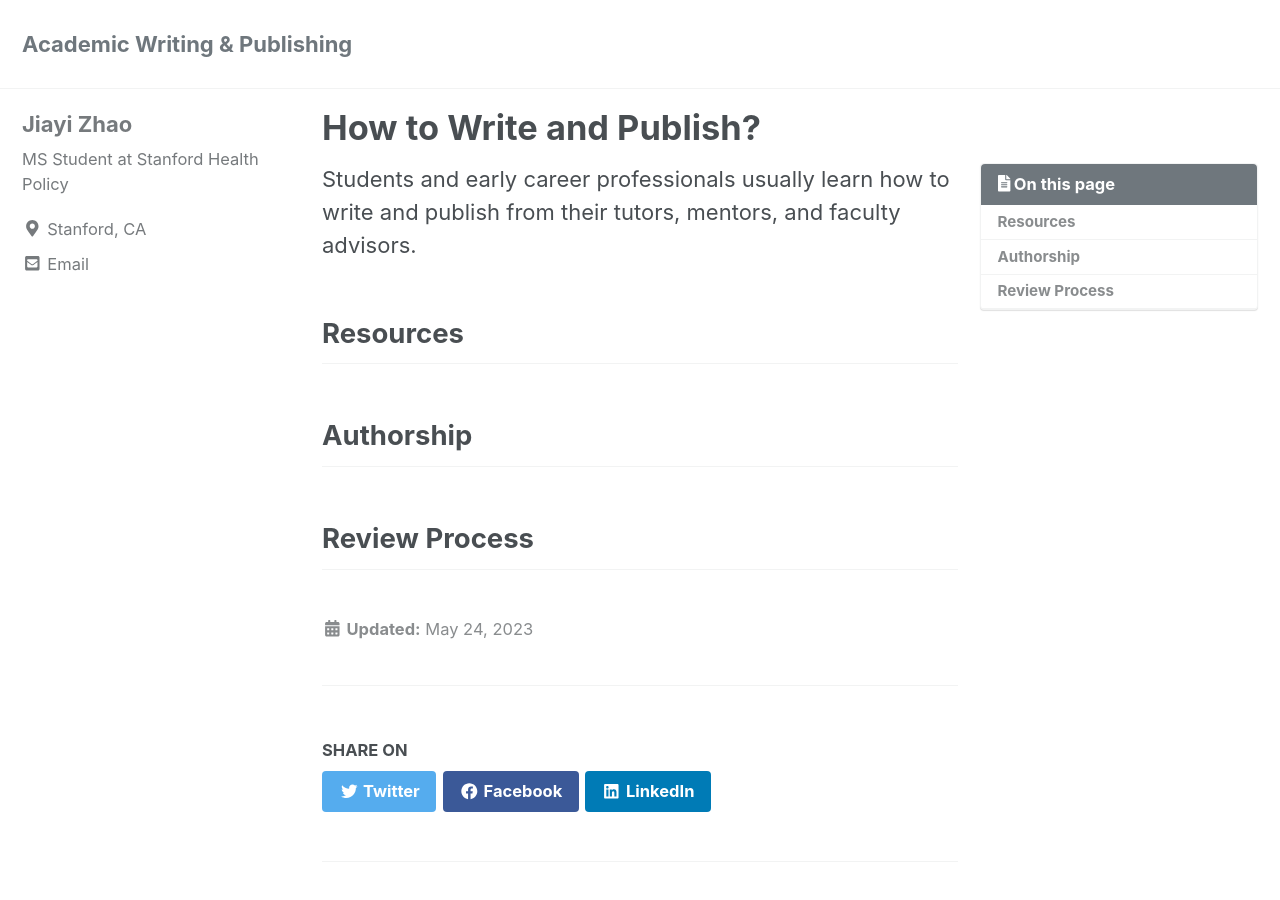
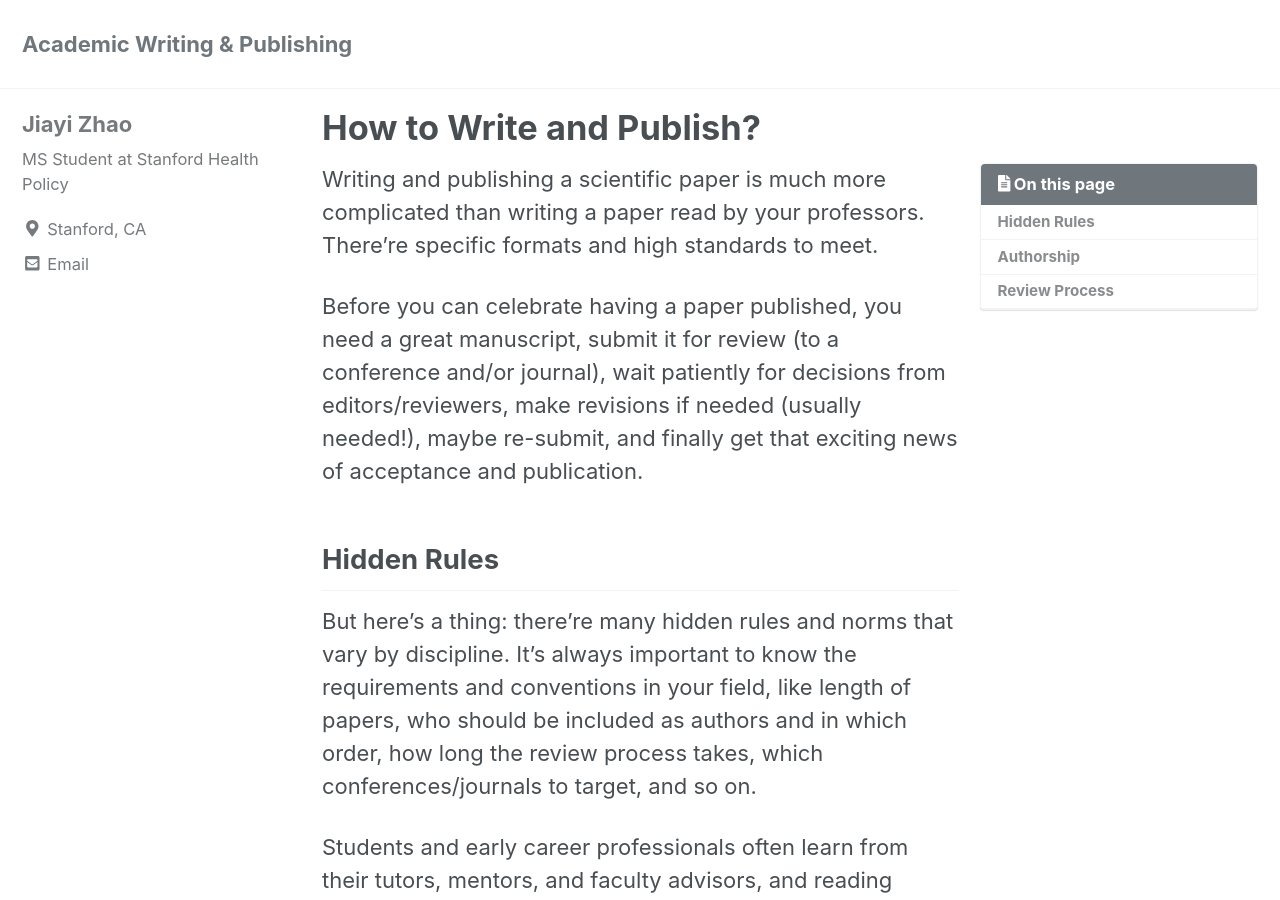
Before and after one commit to maryzhao0111/255_project, a Jekyll site: the page built from _posts/2023-05-24-d-publish.md, in a window 1280 px wide and 900 px high. Built offline with Jekyll 4.4.1, drawn with Linux system fonts in a browser that asks for light colours; cached includes are drawn as plain includes; nearby versions of some CDN libraries; a script that is not in the unit is left out; some of the changed text lies outside the part shown.

Commit message:
Update 2023-05-24-d-publish.md

```diff
--- a/_posts/2023-05-24-d-publish.md
+++ b/_posts/2023-05-24-d-publish.md
@@ -8,10 +8,26 @@ toc: true
 toc_sticky: true
 ---
 
-Students and early career professionals usually learn how to write and publish from their tutors, mentors, and faculty advisors.
+Writing and publishing a scientific paper is much more complicated than writing a paper read by your professors. There're specific formats and high standards to meet.
 
-## Resources
+Before you can celebrate having a paper published, you need a great manuscript, submit it for review (to a conference and/or journal), wait patiently for decisions from editors/reviewers, make revisions if needed (usually needed!), maybe re-submit, and finally get that exciting news of acceptance and publication.
+
+## Hidden Rules
+
+But here’s a thing: there're many hidden rules and norms that vary by discipline. It’s always important to know the requirements and conventions in your field, like length of papers, who should be included as authors and in which order, how long the review process takes, which conferences/journals to target, and so on.
+
+Students and early career professionals often learn from their tutors, mentors, and faculty advisors, and reading publications in your field, particularly papers in your target journal(s) helps too.
 
 ## Authorship
 
+Authorship can be tricky, not as imagined, especially for people in the early stages of their career.
+
+Not everyone who contributes will be listed as an author. Some with smaller contributions are only thanked in the acknowledgements. There might also be strict limits on the number of authors, leading to tough decisions. And ordering authors can be challenging and sometimes leads to unintended effects. For instance, authors are typically listed alphabetically in the field of Economics. People with last names like *Aaron* have advantages over people like me with last names like *Zhao*.
+
 ## Review Process
+
+**Reviews can take weeks, months, or even years.** There can be multiple rounds of review, and many editors and reviewers are involved.
+
+After a manuscript is submitted, it's not directly sent to reviewers. First, administrative editors will check for compliance with submission requirements. Then, the manuscript goes to Editor-in-Chief for a decision, which is called *“desk reject”*. In fact, many manuscripts get desk rejected right away.
+
+According to **Prof. Sherri Rose**, Professor of Health Policy at Stanford and Co-Editor-in-Chief of the journal *Biostatistics*, about 60% of the manuscripts are desk rejected! It does speed up the waiting time for authors though. Want more insider info? Check out HRP 255, a course taught by Prof. Rose!
```
